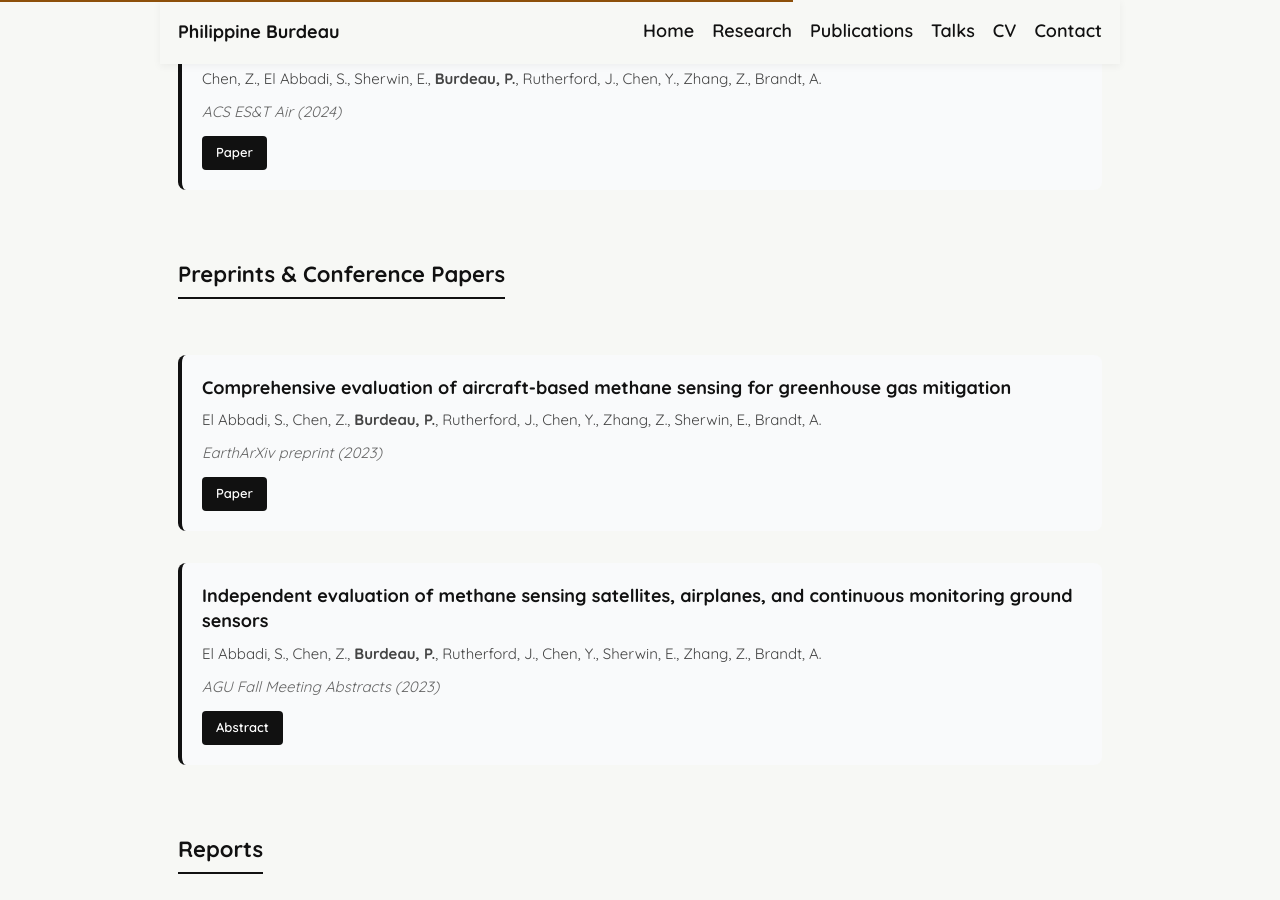
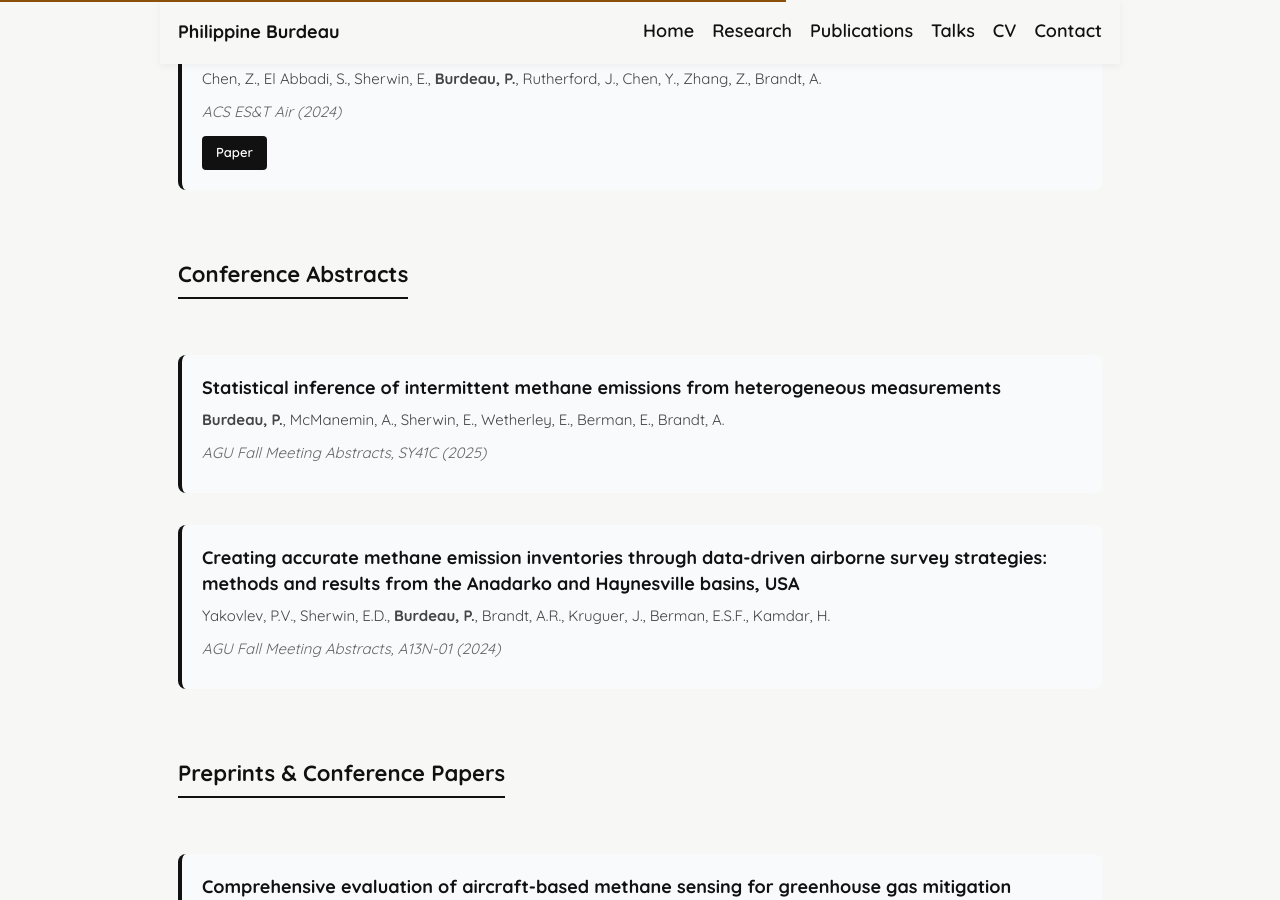
Before and after one commit to pburdeau/pburdeau.github.io, a Jekyll site: the page built from publications.md, in a window 1280 px wide and 900 px high, scrolled down 1440 px. Built offline with Jekyll 4.4.1, drawn with Linux system fonts in a browser that asks for light colours.

Commit message:
Add conference abstracts to publications
Added conference abstracts for methane emissions research.

```diff
--- a/publications.md
+++ b/publications.md
@@ -204,6 +204,34 @@ permalink: /publications/
 </div>
 
 <div class="pub-section">
+    <h2>Conference Abstracts</h2>
+
+    <div class="publication">
+        <div class="pub-title">
+            Statistical inference of intermittent methane emissions from heterogeneous measurements
+        </div>
+        <div class="pub-authors">
+            <strong>Burdeau, P.</strong>, McManemin, A., Sherwin, E., Wetherley, E., Berman, E., Brandt, A.
+        </div>
+        <div class="pub-venue">
+            AGU Fall Meeting Abstracts, SY41C (2025)
+        </div>
+    </div>
+
+    <div class="publication">
+        <div class="pub-title">
+            Creating accurate methane emission inventories through data-driven airborne survey strategies: methods and results from the Anadarko and Haynesville basins, USA
+        </div>
+        <div class="pub-authors">
+            Yakovlev, P.V., Sherwin, E.D., <strong>Burdeau, P.</strong>, Brandt, A.R., Kruguer, J., Berman, E.S.F., Kamdar, H.
+        </div>
+        <div class="pub-venue">
+            AGU Fall Meeting Abstracts, A13N-01 (2024)
+        </div>
+    </div>
+</div>
+
+<div class="pub-section">
     <h2>Preprints & Conference Papers</h2>
 
     <div class="publication">
```
